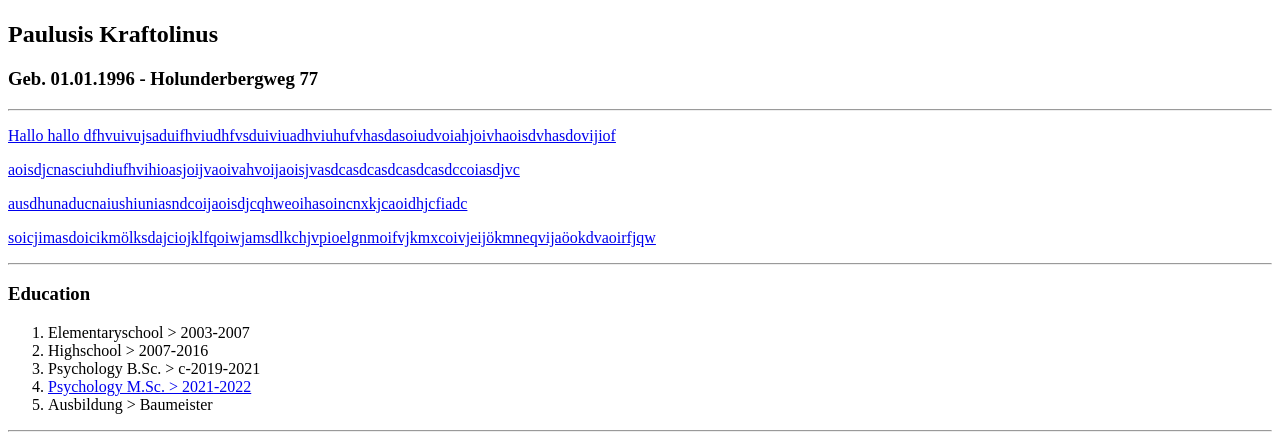
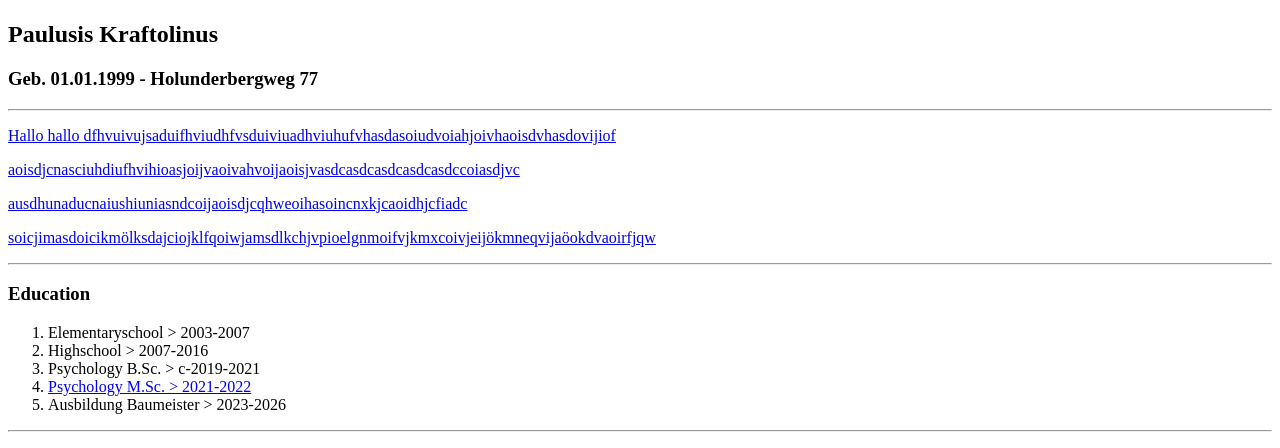
Before and after one commit to PfK9/html-resume, a plain HTML site: page index.html in a window 1280 px wide. Shown: the part 216-664 px from the top of the page. Drawn offline with Linux system fonts and the light colour scheme.

Commit message:
Update index.html

```diff
--- a/index.html
+++ b/index.html
@@ -9,7 +9,7 @@
     <h1>Resumerossos</h1>
     <img src="./imagetest_01.avif" width="200">
     <h2>Paulusis Kraftolinus</h2>
-    <h3>Geb. 01.01.1996 - Holunderbergweg 77</h3>
+    <h3>Geb. 01.01.1999 - Holunderbergweg 77</h3>
     <hr />
     <a href="./imagetest_01.avif" draggable="true"><p>Hallo hallo dfhvuivujsaduifhviudhfvsduiviuadhviuhufvhasdasoiudvoiahjoivhaoisdvhasdovijiof</p>
     <p>aoisdjcnasciuhdiufhvihioasjoijvaoivahvoijaoisjvasdcasdcasdcasdcasdccoiasdjvc</p>
@@ -22,7 +22,7 @@
             <li>Highschool > 2007-2016</li>
             <li>Psychology B.Sc. > c-2019-2021</li>
             <li><a href="./rabbit.png" draggable="false">Psychology M.Sc. > 2021-2022</a></li>
-            <li>Ausbildung > Baumeister</li>
+            <li>Ausbildung Baumeister > 2023-2026</li>
         </ol>
     <hr>
     <a href="./cat.png" draggable="true"><h3>Hobbies</h3></a>
```
